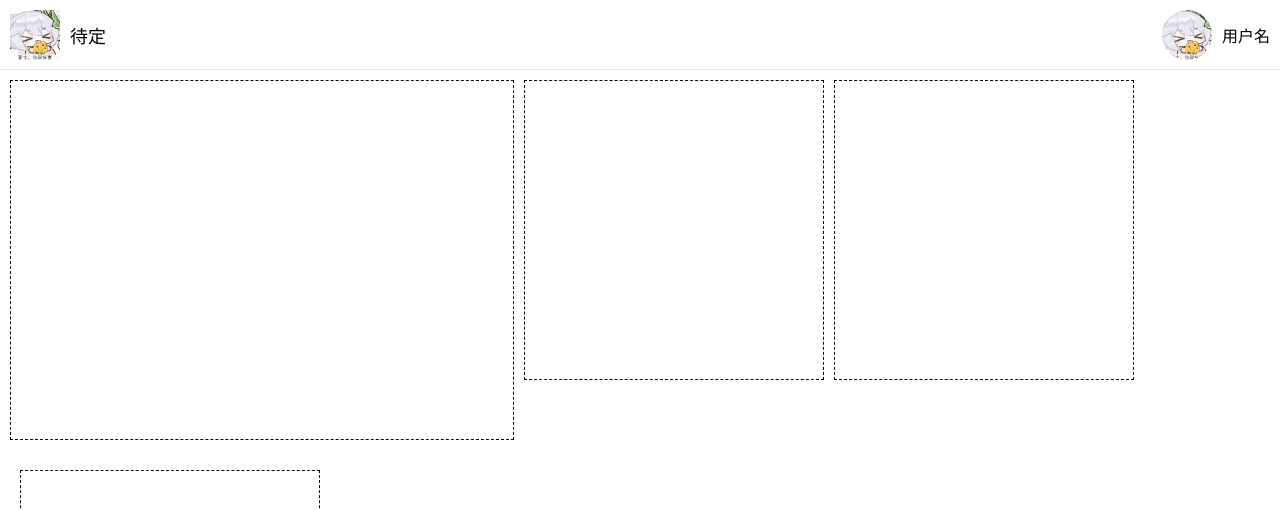
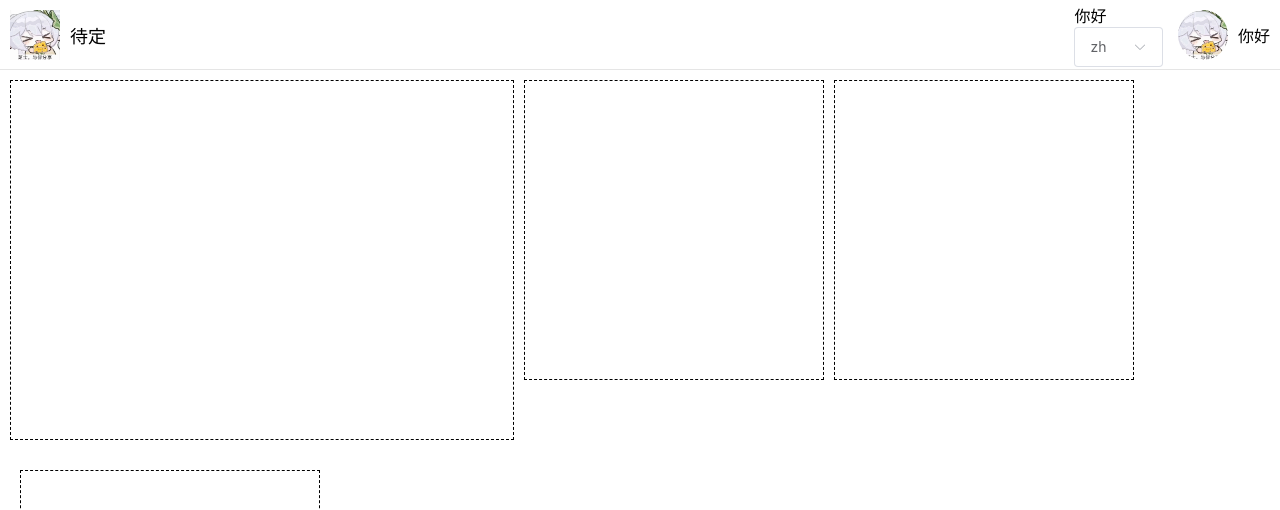
Before and after one commit to bilipapapa/bilipapapa, a Vue app: page /home in a window 1280 px wide. Shown: the top 510 px of the page. Built offline with nearby package versions, Linux system fonts and the light colour scheme.

Commit message:
feat: 加入语言包

```diff
--- a/package.json
+++ b/package.json
@@ -10,6 +10,7 @@
     "preview": "vite preview"
   },
   "dependencies": {
+    "@intlify/vite-plugin-vue-i18n": "^7.0.0",
     "axios": "^1.3.4",
     "echarts": "^5.4.2",
     "element-plus": "^2.3.2",
@@ -17,6 +18,7 @@
     "path": "^0.12.7",
     "pinia": "^2.0.33",
     "vue": "^3.2.47",
+    "vue-i18n": "^9.2.2",
     "vue-router": "^4.1.6"
   },
   "devDependencies": {
--- a/src/components/Header/index.vue
+++ b/src/components/Header/index.vue
@@ -10,6 +10,34 @@
 
         <!-- 菜单 -->
         <div class="menu-box"></div>
+        <!-- 语言切换 -->
+        <div class="lang-box">
+          {{ $t('hello') }}
+          <el-select @change="changeLang" v-model="currentLocale" class="m-2" placeholder="Select" size="large">
+            <el-option
+              label="zh"
+              value="zh"
+            />
+            <el-option
+              label="en"
+              value="en"
+            />
+            <el-option
+              label="ja"
+              value="ja"
+            />
+          </el-select>
+          <!-- <el-dropdown @command="changeLang" trigger="click">
+            <span class="el-dropdown-link">
+              <img class="lang-icon" src="@/assets/svg/lang.svg" alt="" />
+            </span>
+            <el-dropdown-menu slot="dropdown">
+              <el-dropdown-item command="en">EN</el-dropdown-item>
+              <el-dropdown-item command="zh">简体中文</el-dropdown-item>
+              <el-dropdown-item command="ja">日本</el-dropdown-item>
+            </el-dropdown-menu>
+          </el-dropdown> -->
+        </div>
 
         <!-- 用户信息 -->
         <div class="userInfo-box">
@@ -22,17 +50,24 @@
 </template>
 
 <script setup lang="ts">
+import { useI18n } from 'vue-i18n'
+const i18n = useI18n()
 defineOptions({
   name: 'Header',
 })
 const state = reactive({
   logoName: '待定',
-  userName: '用户名',
+  userName: i18n.t('hello'),
 })
 
 onBeforeMount(() => {})
 
 onMounted(() => {})
+
+let currentLocale = i18n.locale.value
+function changeLang (lang:string) {
+  i18n.locale.value = lang
+}
 </script>
 
 <style lang="scss" scoped>
@@ -75,6 +110,17 @@ onMounted(() => {})
     }
   }
 
+  .menu-box {
+    flex: 1;
+  }
+
+  .lang-box {
+    margin-right: 15px;
+    .lang-icon {
+      cursor: pointer;
+      width: 15px;
+    }
+  }
   .userInfo-box {
     display: flex;
     align-items: center;
--- /dev/null
+++ b/src/lang/en.ts
@@ -0,0 +1,4 @@
+export default {
+  hello: 'Hello',
+  world: 'world'
+}
--- /dev/null
+++ b/src/lang/ja.ts
@@ -0,0 +1,4 @@
+export default {
+  hello: 'こんにちは',
+  world: '世界'
+}
--- /dev/null
+++ b/src/lang/zh.ts
@@ -0,0 +1,4 @@
+export default {
+  hello: '你好',
+  world: '世界'
+}
--- a/src/main.ts
+++ b/src/main.ts
@@ -4,7 +4,23 @@ import router from './router/index'
 import ElementPlus from 'element-plus'
 import '@/style/index.scss'
 import 'element-plus/dist/index.css'
+import { createI18n } from 'vue-i18n'
+import zh from '@/lang/zh'
+import en from '@/lang/en'
+import ja from '@/lang/ja'
+import { createPinia } from 'pinia'
 
 const app = createApp(App)
+app.use(createPinia())
 
-app.use(router).use(ElementPlus).mount('#app')
+const i18n = createI18n({
+  globalInjection: true, //全局生效
+  locale: 'zh',
+  legacy: false,
+  messages: {
+    zh: zh,
+    en: en,
+    ja: ja
+  }
+})
+app.use(router).use(ElementPlus).use(i18n).mount('#app')
--- a/vite.config.ts
+++ b/vite.config.ts
@@ -4,12 +4,17 @@ import vue from '@vitejs/plugin-vue'
 import AutoImport from 'unplugin-auto-import/vite'
 import Components from 'unplugin-vue-components/vite'
 import { ElementPlusResolver } from 'unplugin-vue-components/resolvers'
-import DefineOptions from 'unplugin-vue-define-options/vite'
+import DefineOptions from 'unplugin-vue-define-options/dist/vite'
+import vueI18n from '@intlify/vite-plugin-vue-i18n'
 
 // https://vitejs.dev/config/
 export default defineConfig({
   plugins: [
     vue(),
+    //配置vueI18n
+    vueI18n({
+      include: path.resolve(__dirname, 'src/lang/**')
+    }),
     DefineOptions(),  // 简化命名组件的插件
     AutoImport({
       imports: ['vue'], // 加上后不用写import { ref } from 'vue'了
```
Also changed, not shown: src/assets/svg/lang.svg (added).
